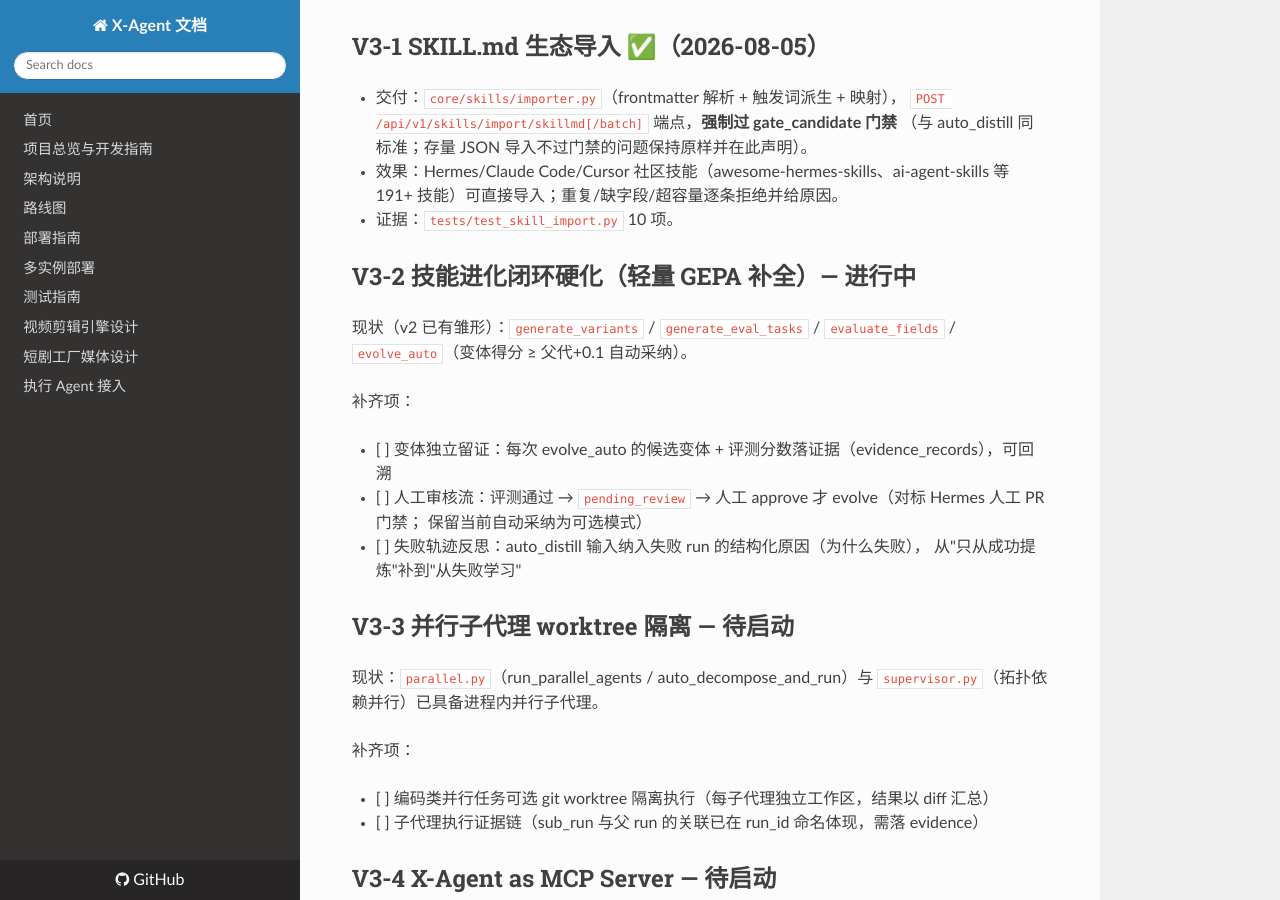
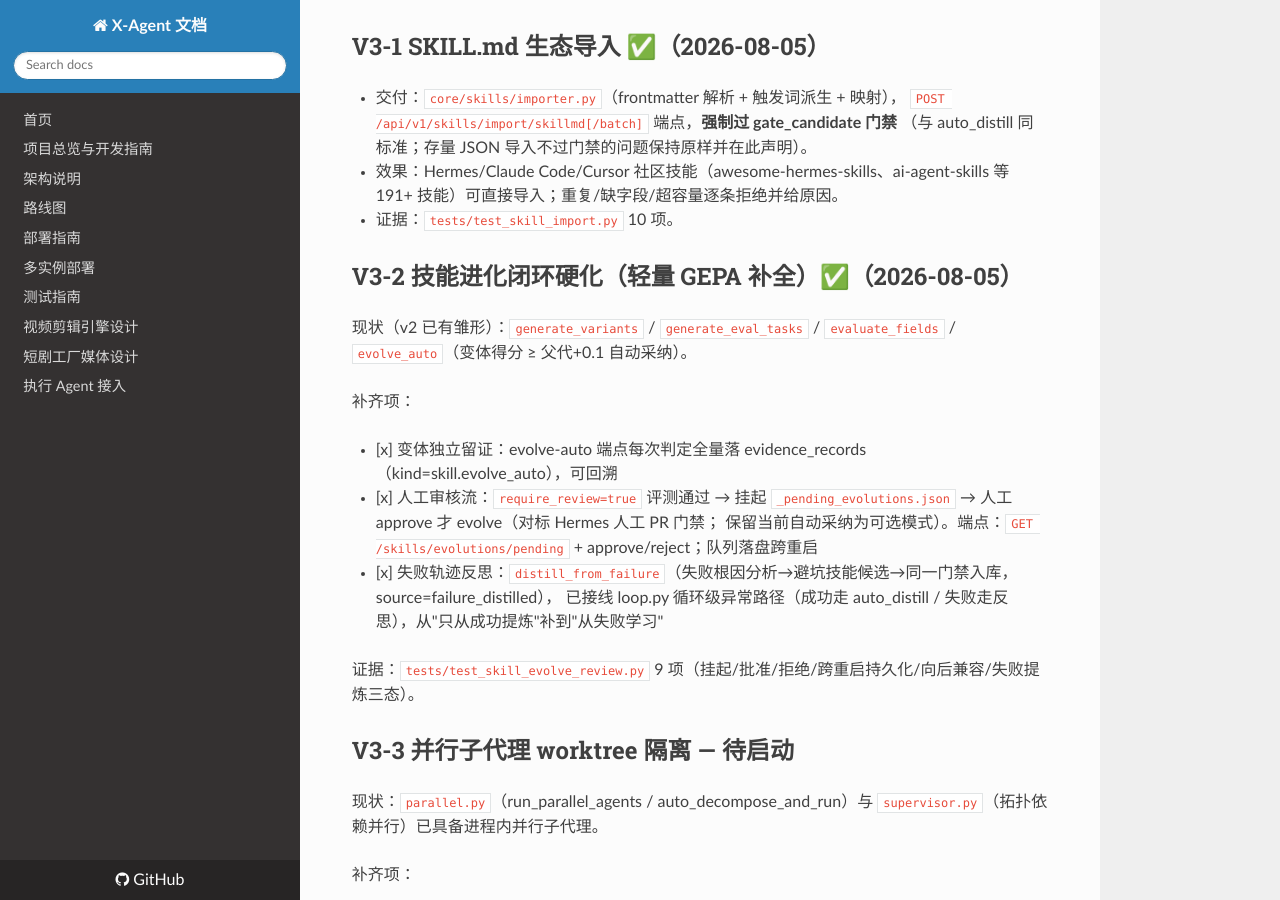
Before and after one commit to xiongpinji/xiongbao, an MkDocs documentation site: the page built from docs/ROADMAP_V3.md, in a window 1280 px wide and 900 px high, scrolled down 588 px. Built offline with MkDocs 1.6.1, drawn with Linux system fonts in a browser that asks for light colours; nearby versions of some CDN libraries.

Commit message:
docs(roadmap): V3-2 闭环勾选

```diff
--- a/docs/ROADMAP_V3.md
+++ b/docs/ROADMAP_V3.md
@@ -24,18 +24,20 @@
   191+ 技能）可直接导入；重复/缺字段/超容量逐条拒绝并给原因。
 - 证据：`tests/test_skill_import.py` 10 项。
 
-## V3-2 技能进化闭环硬化（轻量 GEPA 补全）— 进行中
+## V3-2 技能进化闭环硬化（轻量 GEPA 补全）✅（2026-08-05）
 
 现状（v2 已有雏形）：`generate_variants` / `generate_eval_tasks` / `evaluate_fields` /
 `evolve_auto`（变体得分 ≥ 父代+0.1 自动采纳）。
 
 补齐项：
 
-- [ ] 变体独立留证：每次 evolve_auto 的候选变体 + 评测分数落证据（evidence_records），可回溯
-- [ ] 人工审核流：评测通过 → `pending_review` → 人工 approve 才 evolve（对标 Hermes 人工 PR 门禁；
-  保留当前自动采纳为可选模式）
-- [ ] 失败轨迹反思：auto_distill 输入纳入失败 run 的结构化原因（为什么失败），
-  从"只从成功提炼"补到"从失败学习"
+- [x] 变体独立留证：evolve-auto 端点每次判定全量落 evidence_records（kind=skill.evolve_auto），可回溯
+- [x] 人工审核流：`require_review=true` 评测通过 → 挂起 `_pending_evolutions.json` → 人工 approve 才 evolve（对标 Hermes 人工 PR 门禁；
+  保留当前自动采纳为可选模式）。端点：`GET /skills/evolutions/pending` + approve/reject；队列落盘跨重启
+- [x] 失败轨迹反思：`distill_from_failure`（失败根因分析→避坑技能候选→同一门禁入库，source=failure_distilled），
+  已接线 loop.py 循环级异常路径（成功走 auto_distill / 失败走反思），从"只从成功提炼"补到"从失败学习"
+
+证据：`tests/test_skill_evolve_review.py` 9 项（挂起/批准/拒绝/跨重启持久化/向后兼容/失败提炼三态）。
 
 ## V3-3 并行子代理 worktree 隔离 — 待启动
 
```
